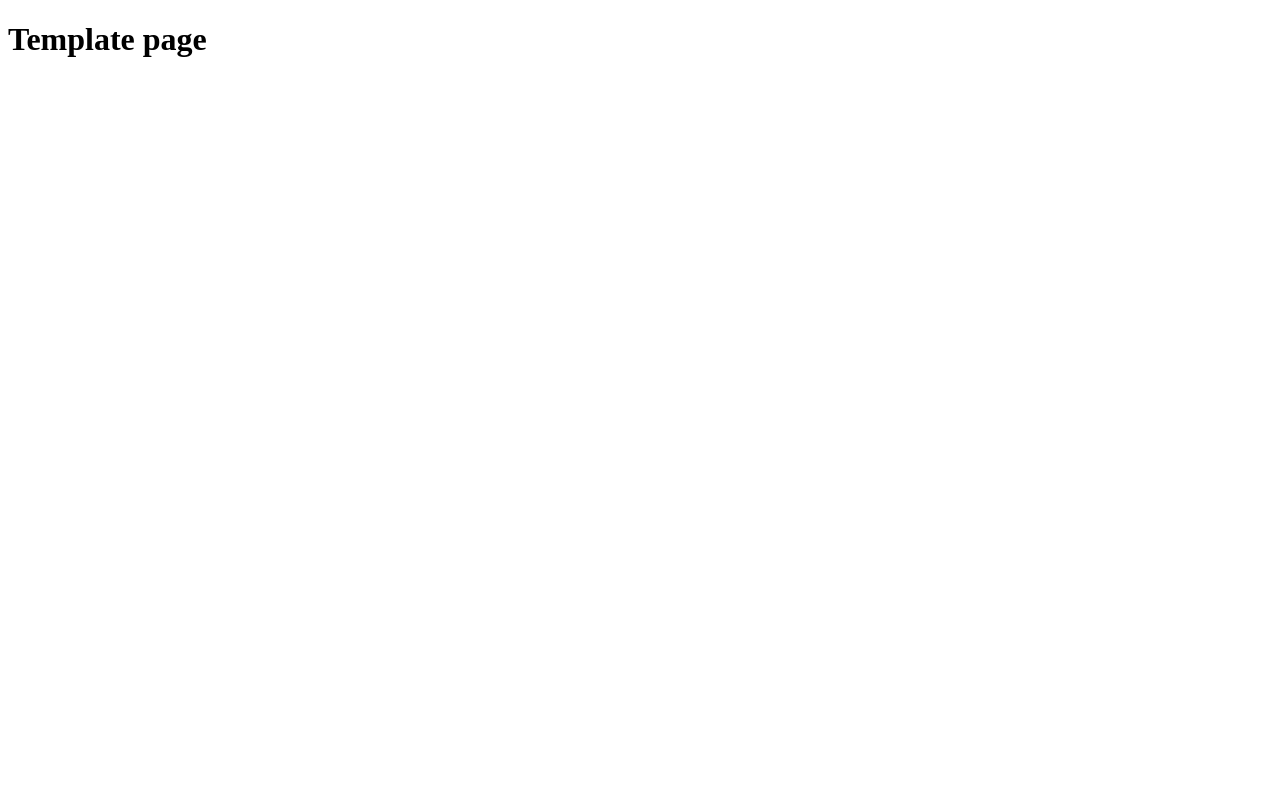
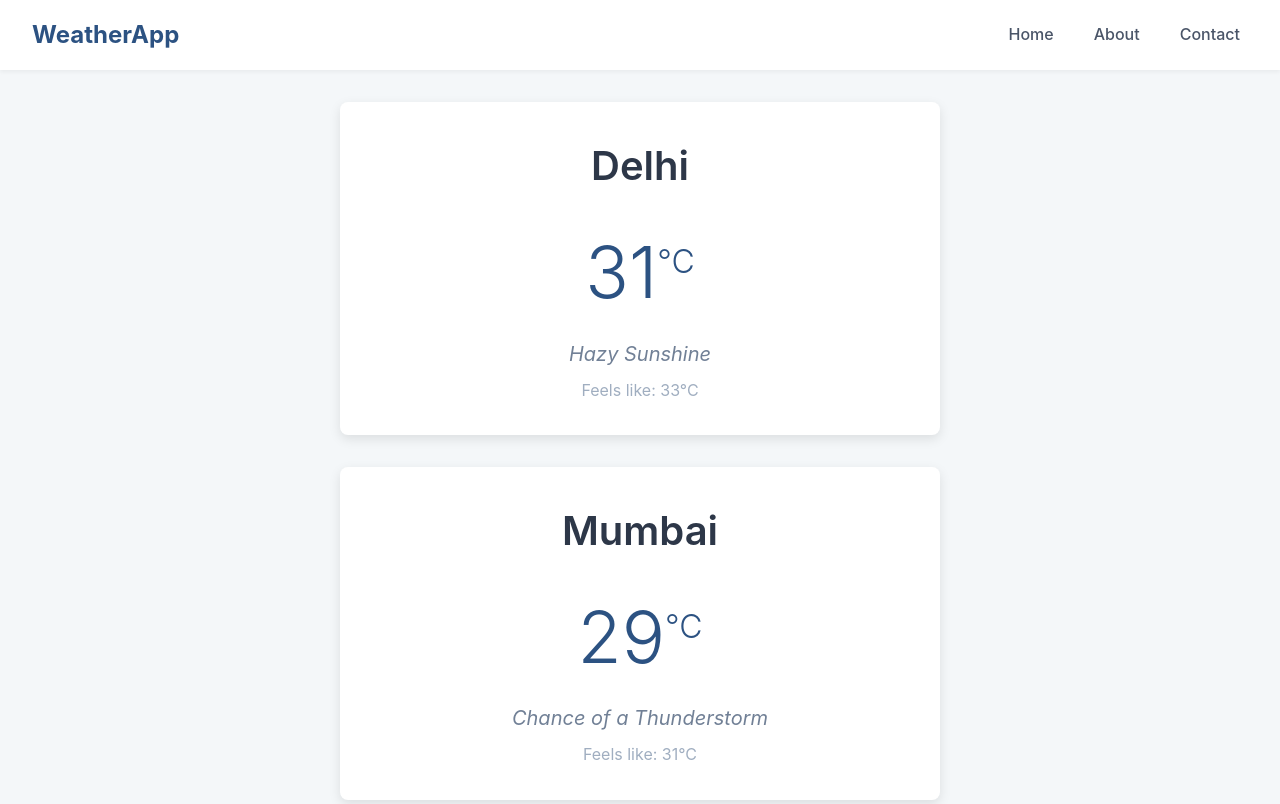
Before and after one commit to AshutoshThings/weatherApp, a website built with webpack: page src/template.html in a window 1280 px wide. Shown: the top 804 px of the page. Built offline with nearby package versions, Linux system fonts and the light colour scheme.

Commit message:
ui skeleton

```diff
--- a/src/index.js
+++ b/src/index.js
@@ -1,5 +1,115 @@
-console.log('template page main script');
-function fun() {
-  console.log('something cool');
-  let a = 5;
-}
+import './style.css';
+
+window.addEventListener('DOMContentLoaded', () => {
+  const renderApp = () => {
+    const root = document.getElementById('root');
+    root.innerHTML = '';
+    root.appendChild(createHeader());
+    root.appendChild(createMainContent());
+    root.appendChild(createFooter());
+  };
+  const createHeader = () => {
+    const header = document.createElement('header');
+    header.className = 'site-header';
+
+    const nav = document.createElement('nav');
+    nav.className = 'navbar';
+
+    const brand = document.createElement('div');
+    brand.className = 'nav-brand';
+    brand.textContent = 'WeatherApp';
+
+    const navLinks = document.createElement('ul');
+    navLinks.className = 'nav-links';
+
+    const links = ['Home', 'About', 'Contact'];
+    links.forEach((linkText) => {
+      const li = document.createElement('li');
+      const a = document.createElement('a');
+      a.href = '#';
+      a.textContent = linkText;
+      li.appendChild(a);
+      navLinks.appendChild(li);
+    });
+
+    nav.appendChild(brand);
+    nav.appendChild(navLinks);
+    header.appendChild(nav);
+
+    return header;
+  };
+  const createMainContent = () => {
+    const main = document.createElement('main');
+    main.className = 'main-content';
+
+    const weatherData = [
+      {
+        city: 'Delhi',
+        temp: '31',
+        description: 'Hazy Sunshine',
+        feels_like: '33',
+      },
+      {
+        city: 'Mumbai',
+        temp: '29',
+        description: 'Chance of a Thunderstorm',
+        feels_like: '31',
+      },
+      {
+        city: 'Bengaluru',
+        temp: '25',
+        description: 'Cloudy',
+        feels_like: '25',
+      },
+    ];
+    weatherData.forEach((data) => {
+      main.appendChild(createHeroSection(data));
+    });
+
+    return main;
+  };
+  const createHeroSection = (data) => {
+    const section = document.createElement('section');
+    section.className = 'hero-section';
+
+    const cityName = document.createElement('h2');
+    cityName.className = 'city-name';
+    cityName.textContent = data.city || '[City Name]';
+
+    const details = document.createElement('div');
+    details.className = 'weather-details';
+
+    const temperature = document.createElement('p');
+    temperature.className = 'temperature';
+    temperature.innerHTML = `${data.temp || '[--]'}<span>°C</span>`;
+
+    const description = document.createElement('p');
+    description.className = 'description';
+    description.textContent = data.description || '[Weather Description]';
+
+    const feelsLike = document.createElement('p');
+    feelsLike.className = 'extra-info';
+    feelsLike.textContent = `Feels like: ${data.feels_like || '[--]'}°C`;
+
+    details.appendChild(temperature);
+    details.appendChild(description);
+    details.appendChild(feelsLike);
+
+    section.appendChild(cityName);
+    section.appendChild(details);
+
+    return section;
+  };
+  const createFooter = () => {
+    const footer = document.createElement('footer');
+    footer.className = 'site-footer';
+
+    const copyright = document.createElement('p');
+    const currentYear = new Date().getFullYear(); // Updated to 2025
+    copyright.textContent = `© ${currentYear} WeatherApp. All Rights Reserved.`;
+
+    footer.appendChild(copyright);
+    return footer;
+  };
+  renderApp();
+});
--- /dev/null
+++ b/src/style.css
@@ -0,0 +1,121 @@
+* {
+  margin: 0;
+  padding: 0;
+  box-sizing: border-box;
+}
+
+html,
+body {
+  height: 100%;
+}
+
+body {
+  font-family:
+    -apple-system, BlinkMacSystemFont, 'Segoe UI', Roboto, Helvetica, Arial,
+    sans-serif;
+  background-color: #f4f7f9;
+  color: #333;
+  line-height: 1.6;
+  display: flex;
+  flex-direction: column;
+}
+.site-header {
+  background-color: #ffffff;
+  padding: 1rem 2rem;
+  box-shadow: 0 2px 4px rgba(0, 0, 0, 0.05);
+}
+
+.navbar {
+  display: flex;
+  justify-content: space-between;
+  align-items: center;
+}
+
+.nav-brand {
+  font-size: 1.5rem;
+  font-weight: bold;
+  color: #2c5282;
+}
+
+.nav-links {
+  list-style-type: none;
+  display: flex;
+  gap: 1.5rem;
+}
+
+.nav-links a {
+  text-decoration: none;
+  color: #4a5568;
+  font-weight: 500;
+  padding: 0.5rem;
+  transition: color 0.3s ease;
+}
+
+.nav-links a:hover {
+  color: #2c5282;
+}
+
+.main-content {
+  padding: 2rem;
+  flex-grow: 1;
+  display: flex;
+  flex-direction: column;
+  align-items: center;
+  gap: 2rem;
+}
+
+.hero-section {
+  width: 100%;
+  max-width: 600px;
+  background-color: #ffffff;
+  border-radius: 8px;
+  padding: 2rem;
+  box-shadow: 0 4px 12px rgba(0, 0, 0, 0.1);
+  text-align: center;
+  display: flex;
+  flex-direction: column;
+  align-items: center;
+  gap: 1rem;
+}
+
+.city-name {
+  font-size: 2.5rem;
+  font-weight: 600;
+  color: #2d3748;
+}
+
+.weather-details {
+  display: flex;
+  flex-direction: column;
+  align-items: center;
+  gap: 0.5rem;
+}
+
+.temperature {
+  font-size: 4.5rem;
+  font-weight: 300;
+  color: #2c5282;
+}
+
+.temperature span {
+  font-size: 2rem;
+  vertical-align: super;
+}
+
+.description {
+  font-size: 1.25rem;
+  color: #718096;
+  font-style: italic;
+}
+
+.extra-info {
+  font-size: 1rem;
+  color: #a0aec0;
+}
+
+.site-footer {
+  background-color: #2d3748;
+  color: #e2e8f0;
+  text-align: center;
+  padding: 1.5rem;
+}
--- a/src/template.html
+++ b/src/template.html
@@ -1,11 +1,12 @@
-<!DOCTYPE html>
+<!doctype html>
 <html lang="en">
-<head>
-    <meta charset="UTF-8">
-    <meta name="viewport" content="width=device-width, initial-scale=1.0">
-    <title>Restaurant</title>
-</head>
-<body>
-    <h1>Template page</h1>
-</body>
+  <head>
+    <meta charset="UTF-8" />
+    <meta name="viewport" content="width=device-width, initial-scale=1.0" />
+    <title>Weather App</title>
+  </head>
+  <body>
+    <div id="root"></div>
+    <script type="module" src="index.js"></script>
+  </body>
 </html>
--- /dev/null
+++ b/webpack.config.cjs
@@ -0,0 +1,34 @@
+const path = require('path');
+const HtmlWebpackPlugin = require('html-webpack-plugin');
+
+module.exports = {
+  mode: 'development',
+  entry: './src/index.js',
+  output: {
+    filename: 'main.js',
+    path: path.resolve(__dirname, 'dist'),
+    clean: true,
+  },
+  devtool: 'eval-source-map',
+  devServer: {
+    watchFiles: ['./src/template.html'],
+  },
+
+  plugins: [
+    new HtmlWebpackPlugin({
+      template: './src/template.html',
+    }),
+  ],
+  module: {
+    rules: [
+      {
+        test: /\.css$/i,
+        use: ['style-loader', 'css-loader'],
+      },
+      {
+        test: /\.(png|jpe?g|gif|svg)$/i,
+        type: 'asset/resource',
+      },
+    ],
+  },
+};
--- a/webpack.config.js
+++ /dev/null
@@ -1,35 +0,0 @@
-const HtmlWebpackPlugin = require("html-webpack-plugin");
-const path = require("path");
-
-module.exports = {
-    mode : "development",
-    entry:"./src/index.js",
-    output:{
-        filename:"main.js",
-        path:path.resolve(__dirname,"dist"),
-        clean:true,
-    },
-    devtool:"eval-source-map",
-    devServer:{
-        watchFiles:["./src/template.html"],
-    },
-
-    plugins:[
-        new HtmlWebpackPlugin({
-            template:"./src/template.html",
-        }),
-    ],
-    module:{
-        rules:[
-            {
-                test:/\.css$/i,
-                use:["style-loader","css-loader"],
-            },
-            {
-                test:/\.(png|jpe?g|gif|svg)$/i,
-                type:'asset/resource',
-            },
-        ],
-    },
-
-};
```
